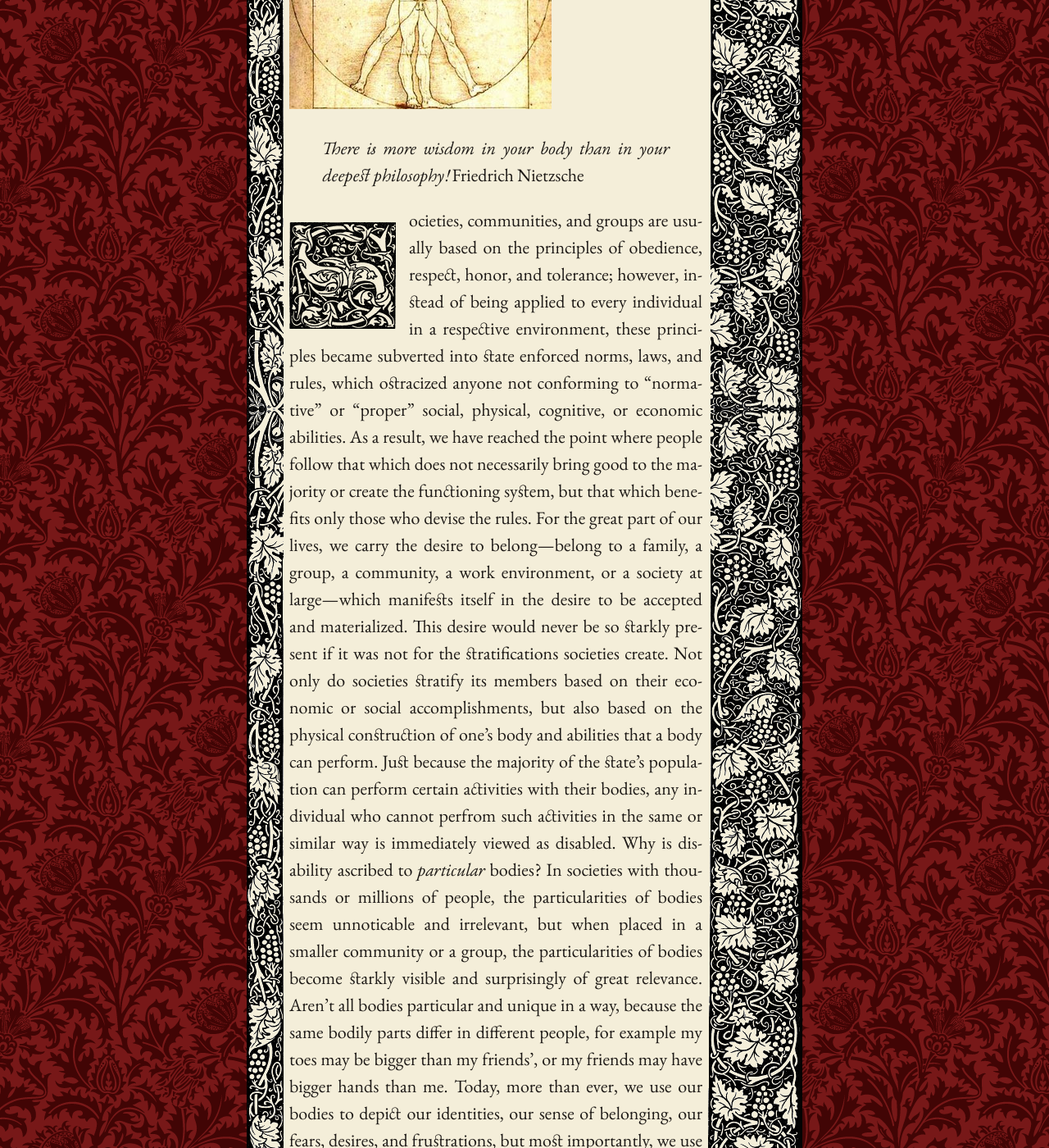
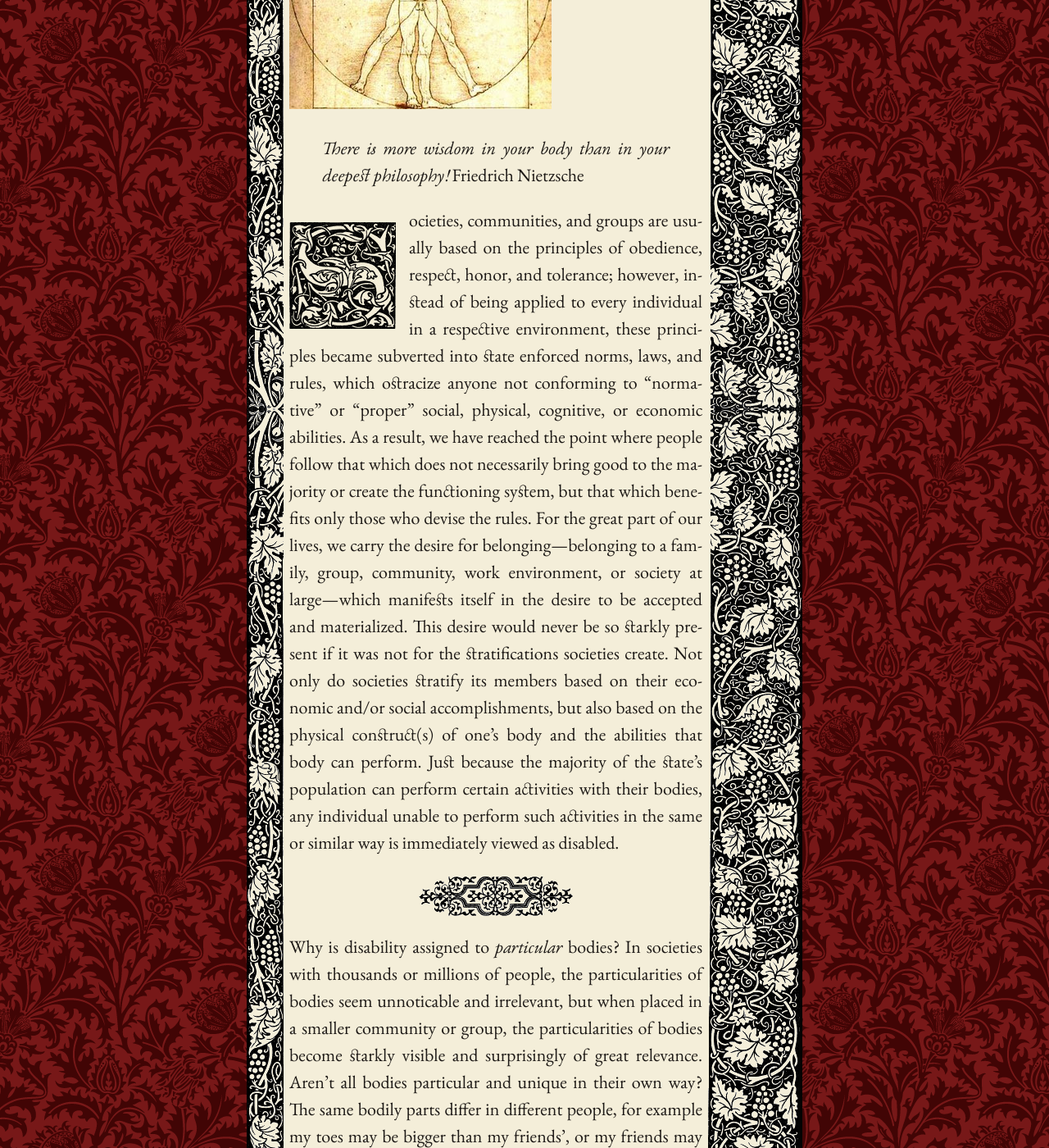
Before and after one commit to mpasovic/majapasovic.org, a Jekyll site: the page built from _posts/2012-06-17-disability-social-force.md, in a window 1280 px wide and 1400 px high, scrolled down 488 px. Shown: the whole window at 82% size. Built offline with Jekyll 4.4.1, drawn with Linux system fonts in a browser that asks for light colours; nearby versions of some CDN libraries; some of the changed lines change nothing that is shown; some of the changed text lies outside the part shown.

Commit message:
Updated 2012-06-17-disability-social-force.md

```diff
--- a/_posts/2012-06-17-disability-social-force.md
+++ b/_posts/2012-06-17-disability-social-force.md
@@ -1,6 +1,7 @@
 ---
 layout: post
-title: "Disability As a Material Confined to Particular Bodies"
+title: Disability As a Material Confined to Particular Bodies
+published: true
 ---
 
 ![vitruvian.jpg](../img/vitruvian.jpg)
@@ -12,36 +13,38 @@ title: "Disability As a Material Confined to Particular Bodies"
 usually based on the principles of obedience, respect, honor, and
 tolerance; however, instead of being applied to every individual in a
 respective environment, these principles became subverted into state
-enforced norms, laws, and rules, which ostracized anyone not conforming
+enforced norms, laws, and rules, which ostracize anyone not conforming
 to “normative” or “proper” social, physical, cognitive, or economic
 abilities. As a result, we have reached the point where people follow
 that which does not necessarily bring good to the majority or create the
 functioning system, but that which benefits only those who devise the
-rules. For the great part of our lives, we carry the desire to
-belong—belong to a family, a group, a community, a work environment, or
-a society at large—which manifests itself in the desire to be accepted
+rules. For the great part of our lives, we carry the desire for
+belonging—belonging to a family, group, community, work environment, or
+society at large—which manifests itself in the desire to be accepted
 and materialized. This desire would never be so starkly present if it
 was not for the stratifications societies create. Not only do societies
-stratify its members based on their economic or social accomplishments,
-but also based on the physical construction of one’s body and abilities
-that a body can perform. Just because the majority of the state’s
+stratify its members based on their economic and/or social accomplishments,
+but also based on the physical construct(s) of one’s body and the abilities
+that body can perform. Just because the majority of the state’s
 population can perform certain activities with their bodies, any
-individual who cannot perfrom such activities in the same or similar way
-is immediately viewed as disabled. Why is disability ascribed to
-*particular* bodies? In societies with thousands or millions of people,
+individual unable to perform such activities in the same or similar way
+is immediately viewed as disabled.
+
+*****
+Why is disability assigned to *particular* bodies? In societies with thousands or millions of people,
 the particularities of bodies seem unnoticable and irrelevant, but when
-placed in a smaller community or a group, the particularities of bodies
+placed in a smaller community or group, the particularities of bodies
 become starkly visible and surprisingly of great relevance. Aren’t all
-bodies particular and unique in a way, because the same bodily parts
+bodies particular and unique in their own way? The same bodily parts
 differ in different people, for example my toes may be bigger than my
 friends’, or my friends may have bigger hands than me. Today, more than
-ever, we use our bodies to depict our identities, our sense of
+ever, we use our bodies to shape our identities, our sense of
 belonging, our fears, desires, and frustrations, but most importantly,
 we use our bodies to voice that which we cannot/are not permitted to
 voice through language. Whether we are able-bodied or disabled, we use
-our bodies as a material or a platform for the portrayal of symbols. We
+our bodies as a material or platform for the portrayal of symbols. We
 all partake in this portrayal, either through what we wear or eat and
-drink, or through our bodily actions, and some of us do it in a more
+drink, or through our bodily actions, and some of us do it in more
 physically expressive ways, such as body piercing or body art. In light
 of this, I would not necessarily say that disability is a material
 located in particular bodies, but that we all inhabit bodies that may
@@ -51,6 +54,7 @@ educational social force, which makes us perceive bodies from a new
 persepective, shatters bodily *norms*, and makes us face and question
 that which we think of as uncomfortable, undesirable, unintelligible.
 
+*****
 Ever since Professor Dolmage posed a question about the type of lexicon
 that shapes rhetorics, bodily rhetorics in particular, I have been
 thinking about whether sign language could shape and define rhetorics.
```
